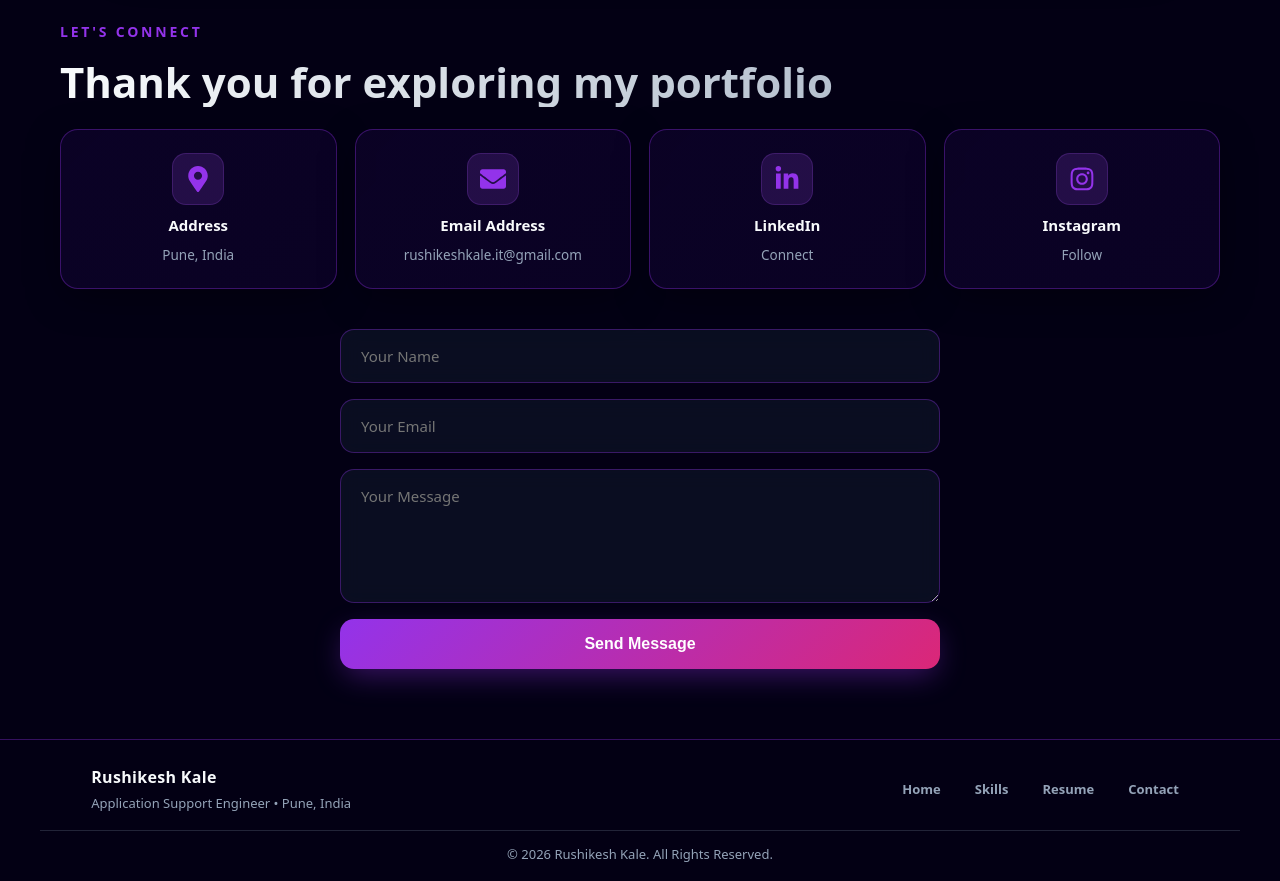
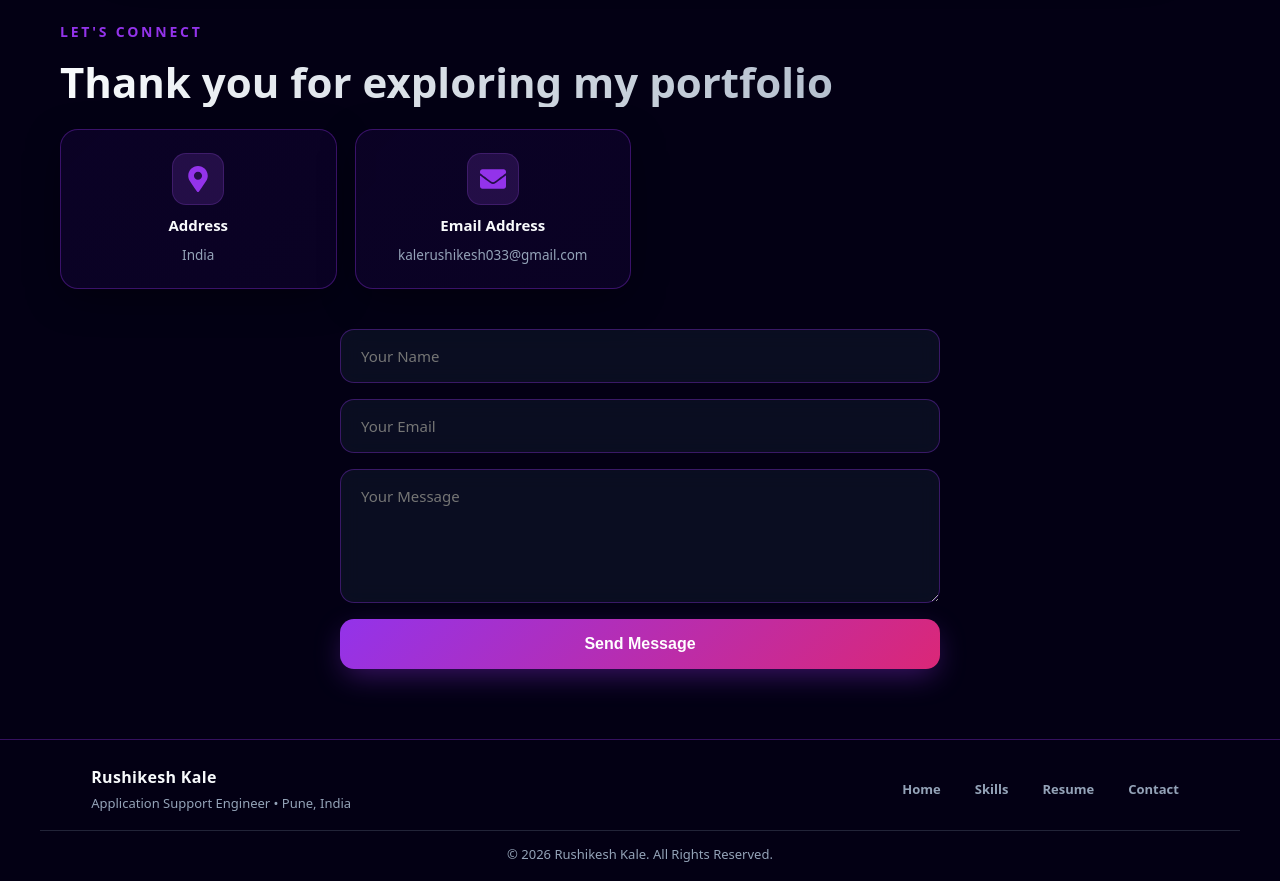
Before and after one commit to rushikeshkale-it/rushikesh-kale-portfolio, a React (Create React App) app: page /#home in a window 1280 px wide. Shown: the part 5740-6621 px from the top of the page. Built offline with nearby package versions, Linux system fonts and the light colour scheme; the HTML template or start-up script is replaced by a standard one.

Commit message:
Update
Updated contact information and removed social links.

```diff
--- a/src/components/Contact.jsx
+++ b/src/components/Contact.jsx
@@ -4,28 +4,17 @@ export default function Contact() {
   const contactCards = [
     {
       title: "Address",
-      value: "Pune, India",
+      value: "India",
       icon: <FaMapMarkerAlt />,
       link: null
     },
     {
       title: "Email Address",
-      value: "rushikeshkale.it@gmail.com",
+      value: "kalerushikesh033@gmail.com",
       icon: <FaEnvelope />,
-      link: "mailto:rushikeshkale.it@gmail.com"
+      link: "mailto:kalerushikesh033@gmail.com"
     },
-    {
-      title: "LinkedIn",
-      value: "Connect",
-      icon: <FaLinkedinIn />,
-      link: "https://www.linkedin.com/in/rushikeshkale-it/"
-    },
-    {
-      title: "Instagram",
-      value: "Follow",
-      icon: <FaInstagram />,
-      link: "https://www.instagram.com/rushikesh_kale_deshmukh/"
-    }
+
   ];
 
   return (
```
